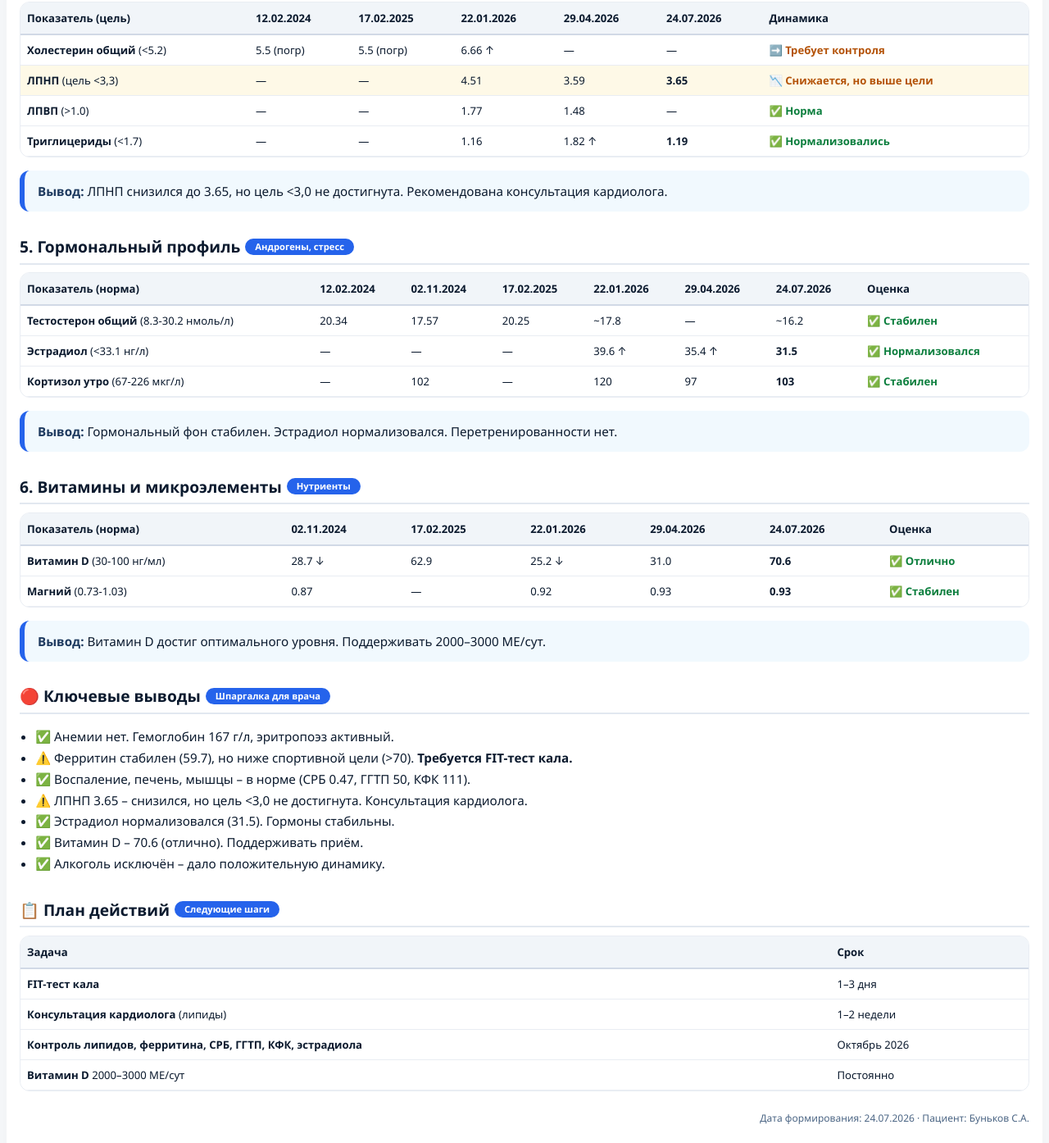
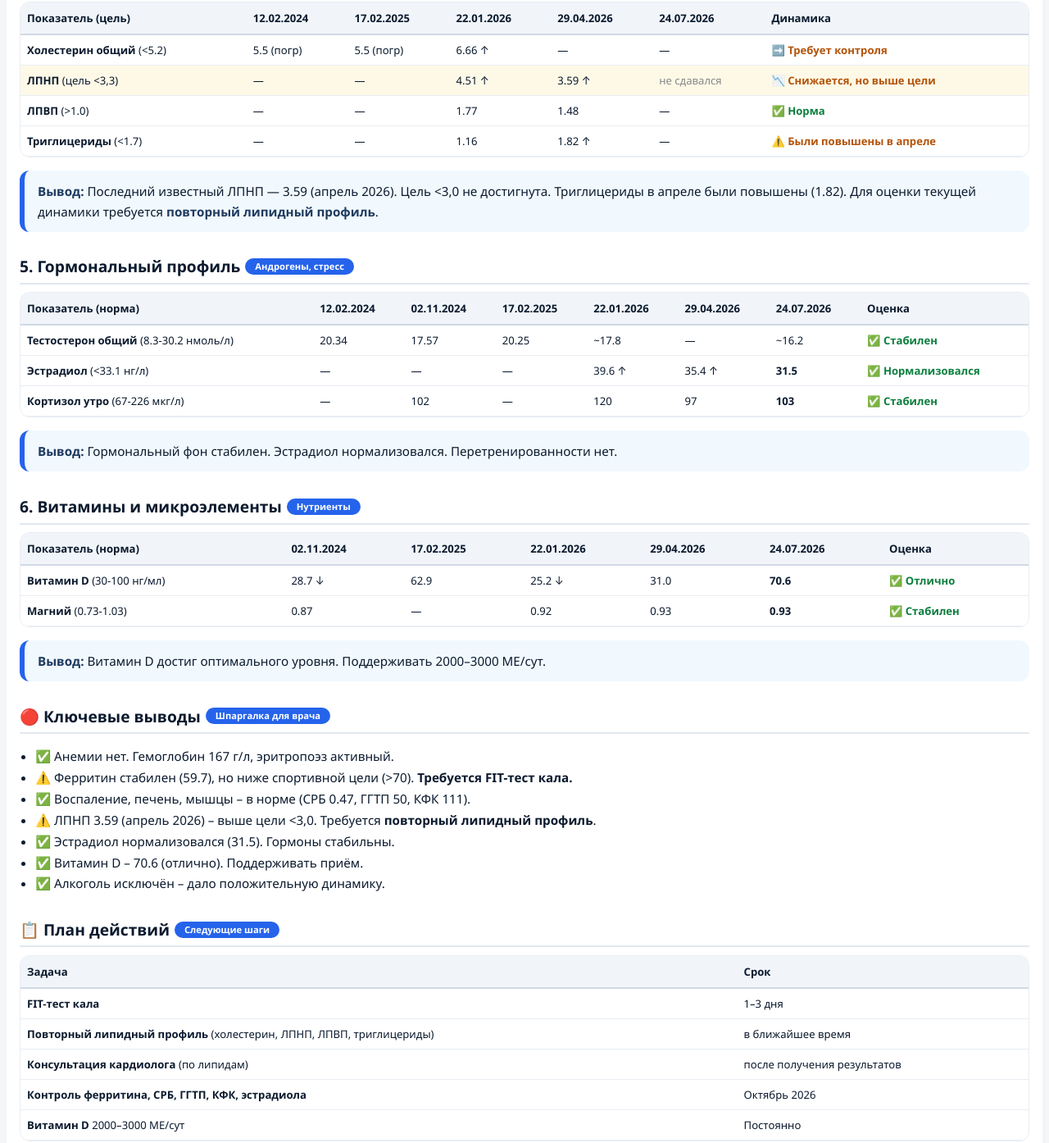
Before and after one commit to Bunja1980/Analizi, a plain HTML site: page index.html in a window 1280 px wide. Shown: the part 1121-2515 px from the top of the page at 82% size. Drawn offline with Linux system fonts and the light colour scheme.

Commit message:
Update index.html

```diff
--- a/index.html
+++ b/index.html
@@ -227,7 +227,7 @@
     </div>
     <div class="conclusion-box"><strong>Вывод:</strong> Все маркеры вернулись в норму на фоне исключения алкоголя и приёма фосфолипидов.</div>
 
-    <!-- 4. Липиды -->
+    <!-- 4. Липиды (БЕЗ ЛПНП за 24.07.2026) -->
     <div class="section-title">4. Липидный профиль <span>Сердечно-сосудистый риск</span></div>
     <div class="table-wrapper">
         <table>
@@ -236,13 +236,13 @@
             </thead>
             <tbody>
                 <tr><td><strong>Холестерин общий</strong> (&lt;5.2)</td><td>5.5 (погр)</td><td>5.5 (погр)</td><td>6.66 ↑</td><td>—</td><td>—</td><td class="status-warn">➡️ Требует контроля</td></tr>
-                <tr class="highlight-yellow"><td><strong>ЛПНП</strong> (цель &lt;3,3)</td><td>—</td><td>—</td><td>4.51</td><td>3.59</td><td><strong>3.65</strong></td><td class="status-warn">📉 Снижается, но выше цели</td></tr>
+                <tr class="highlight-yellow"><td><strong>ЛПНП</strong> (цель &lt;3,3)</td><td>—</td><td>—</td><td>4.51 ↑</td><td>3.59 ↑</td><td style="color: #888;">не сдавался</td><td class="status-warn">📉 Снижается, но выше цели</td></tr>
                 <tr><td><strong>ЛПВП</strong> (&gt;1.0)</td><td>—</td><td>—</td><td>1.77</td><td>1.48</td><td>—</td><td class="status-ok">✅ Норма</td></tr>
-                <tr><td><strong>Триглицериды</strong> (&lt;1.7)</td><td>—</td><td>—</td><td>1.16</td><td>1.82 ↑</td><td><strong>1.19</strong></td><td class="status-ok">✅ Нормализовались</td></tr>
+                <tr><td><strong>Триглицериды</strong> (&lt;1.7)</td><td>—</td><td>—</td><td>1.16</td><td>1.82 ↑</td><td>—</td><td class="status-warn">⚠️ Были повышены в апреле</td></tr>
             </tbody>
         </table>
     </div>
-    <div class="conclusion-box"><strong>Вывод:</strong> ЛПНП снизился до 3.65, но цель &lt;3,0 не достигнута. Рекомендована консультация кардиолога.</div>
+    <div class="conclusion-box"><strong>Вывод:</strong> Последний известный ЛПНП — 3.59 (апрель 2026). Цель &lt;3,0 не достигнута. Триглицериды в апреле были повышены (1.82). Для оценки текущей динамики требуется <strong>повторный липидный профиль</strong>.</div>
 
     <!-- 5. Гормоны -->
     <div class="section-title">5. Гормональный профиль <span>Андрогены, стресс</span></div>
@@ -281,7 +281,7 @@
         <li>✅ Анемии нет. Гемоглобин 167 г/л, эритропоэз активный.</li>
         <li>⚠️ Ферритин стабилен (59.7), но ниже спортивной цели (&gt;70). <strong>Требуется FIT-тест кала.</strong></li>
         <li>✅ Воспаление, печень, мышцы – в норме (СРБ 0.47, ГГТП 50, КФК 111).</li>
-        <li>⚠️ ЛПНП 3.65 – снизился, но цель &lt;3,0 не достигнута. Консультация кардиолога.</li>
+        <li>⚠️ ЛПНП 3.59 (апрель 2026) – выше цели &lt;3,0. Требуется <strong>повторный липидный профиль</strong>.</li>
         <li>✅ Эстрадиол нормализовался (31.5). Гормоны стабильны.</li>
         <li>✅ Витамин D – 70.6 (отлично). Поддерживать приём.</li>
         <li>✅ Алкоголь исключён – дало положительную динамику.</li>
@@ -294,8 +294,9 @@
             <thead><tr><th>Задача</th><th>Срок</th></tr></thead>
             <tbody>
                 <tr><td><strong>FIT-тест кала</strong></td><td>1–3 дня</td></tr>
-                <tr><td><strong>Консультация кардиолога</strong> (липиды)</td><td>1–2 недели</td></tr>
-                <tr><td><strong>Контроль липидов, ферритина, СРБ, ГГТП, КФК, эстрадиола</strong></td><td>Октябрь 2026</td></tr>
+                <tr><td><strong>Повторный липидный профиль</strong> (холестерин, ЛПНП, ЛПВП, триглицериды)</td><td>в ближайшее время</td></tr>
+                <tr><td><strong>Консультация кардиолога</strong> (по липидам)</td><td>после получения результатов</td></tr>
+                <tr><td><strong>Контроль ферритина, СРБ, ГГТП, КФК, эстрадиола</strong></td><td>Октябрь 2026</td></tr>
                 <tr><td><strong>Витамин D</strong> 2000–3000 МЕ/сут</td><td>Постоянно</td></tr>
             </tbody>
         </table>
```
